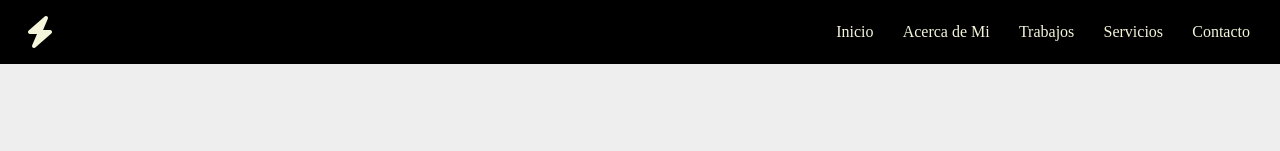
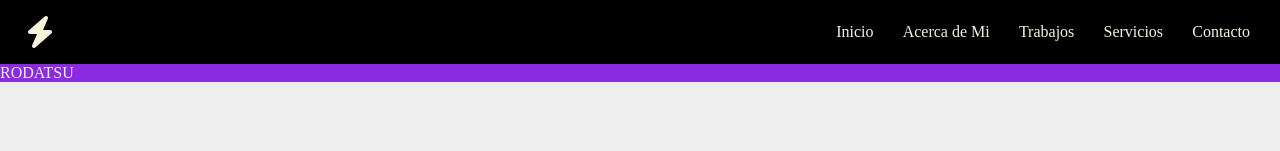
Before and after one commit to rodatsu/miprimerapagina, a plain HTML site: page index.html in a window 1280 px wide. Shown: the top 151 px of the page. Drawn offline with Linux system fonts and the light colour scheme; a script that the page names is missing.

Commit message:
mi primera confirmación de actualización

```diff
--- a/index.html
+++ b/index.html
@@ -29,6 +29,9 @@
         </header>
 
         <main id="seccion-principal">
+            <div class="greeting">
+                RODATSU
+            </div>
             <section class="seccion-1">
                 <div class="acerca-de">
                     <h2>Acerca de mí</h2>
--- a/styles.css
+++ b/styles.css
@@ -148,3 +148,9 @@ footer {
 
 
 }
+
+.greeting {
+    align-items: center;
+    background-color: blueviolet;
+    color: #eeeeee;
+}
```
